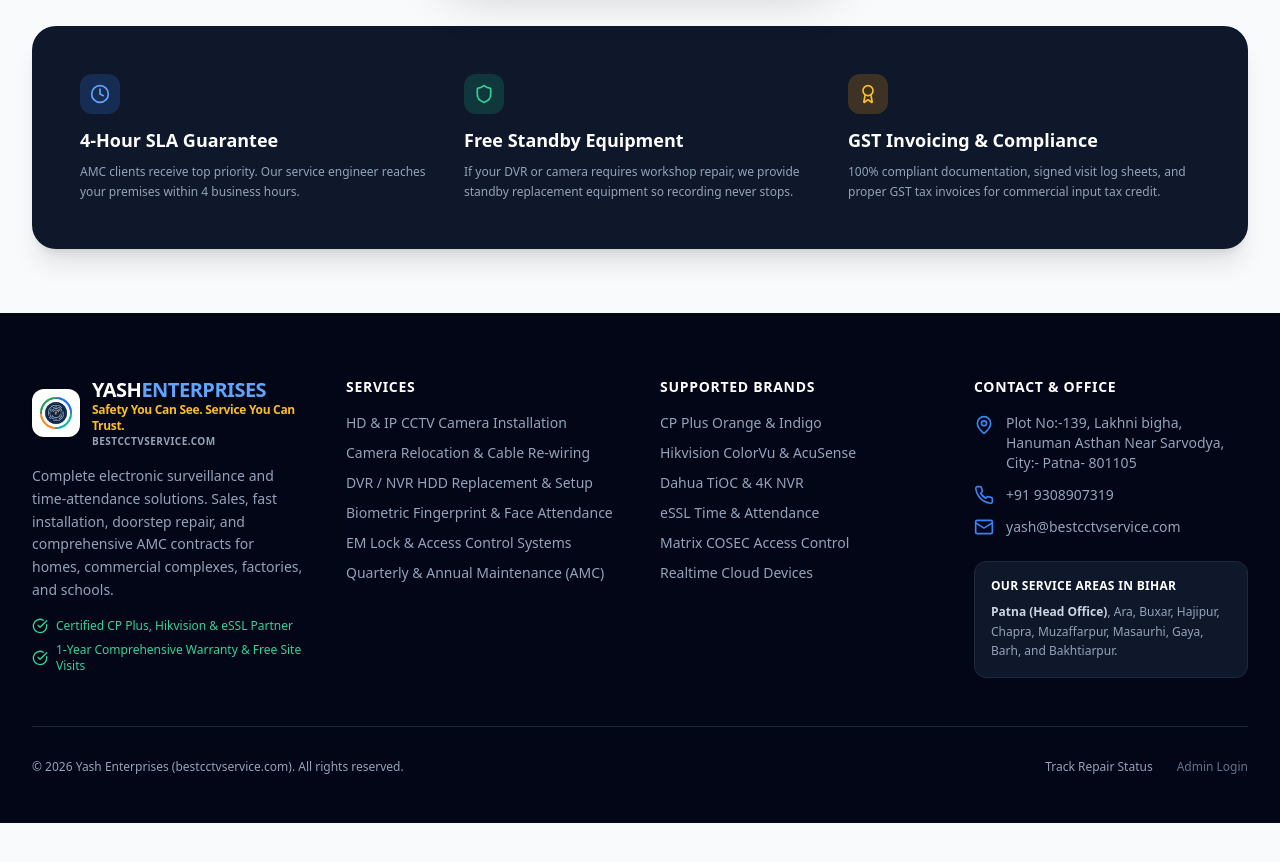
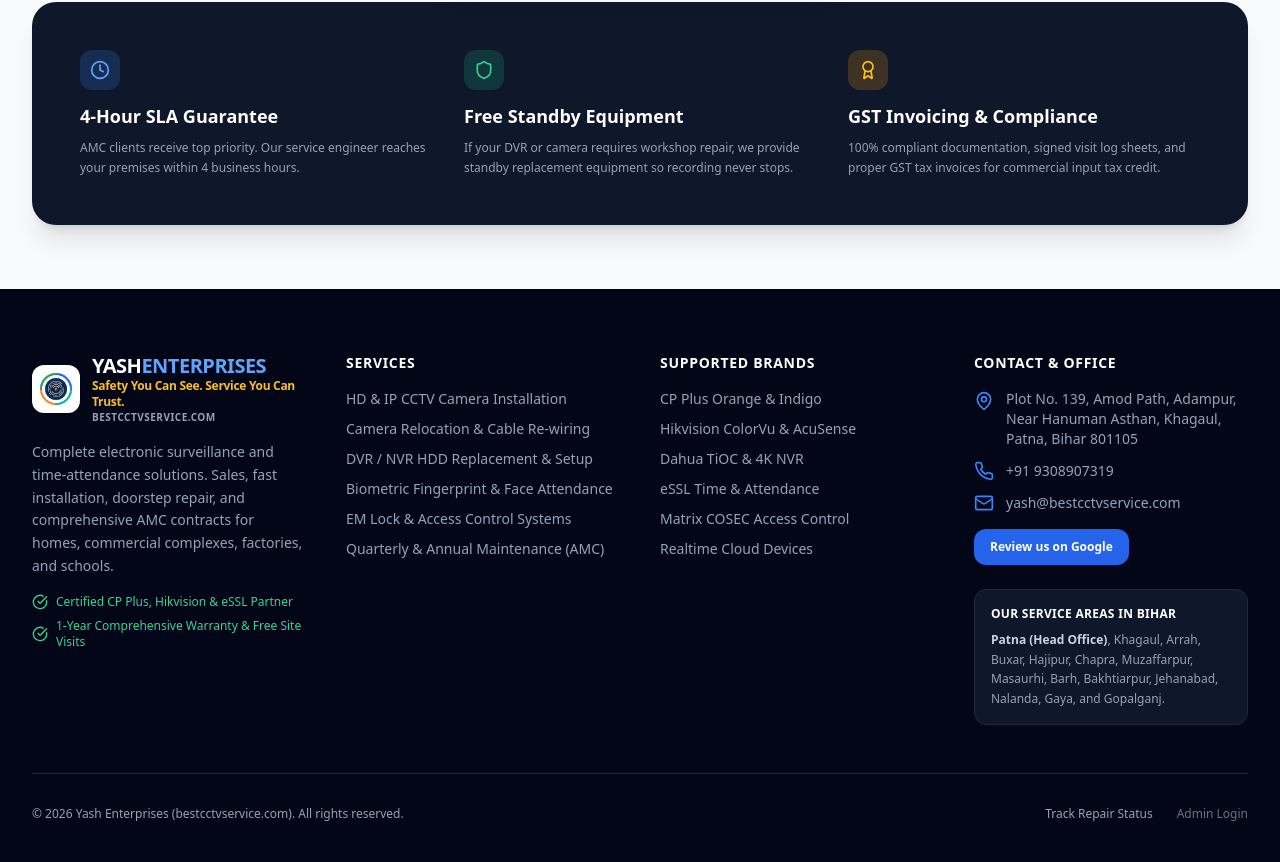
Before and after one commit to praka80402/bt-security-platform, a Next.js app: page /amc in a window 1280 px wide. Shown: the part 1001-1863 px from the top of the page. Before the commit the page ends 1824 px from the top, so only its background shows below. Built offline with nearby package versions, Linux system fonts and the light colour scheme.

Commit message:
Standardize service areas list across Hero, AMC, and ServiceAreas map

```diff
--- a/src/app/(public)/amc/page.tsx
+++ b/src/app/(public)/amc/page.tsx
@@ -4,7 +4,7 @@
 export const metadata: Metadata = {
   title: "CCTV AMC Plans in Patna — Silver, Gold & Corporate | Yash Enterprises",
   description:
-    "Annual maintenance contracts for CCTV in Patna from ₹3,499/year. Quarterly visits, 4-hour priority response, genuine spares. Serving Patna, Ara, Buxar, Hajipur and across Bihar.",
+    "Annual maintenance contracts for CCTV in Patna from ₹3,499/year. Quarterly visits, 4-hour priority response, genuine spares. Serving Patna, Khagaul, Arrah, Buxar, Hajipur, Chapra, Muzaffarpur, Masaurhi, Barh, Bakhtiarpur, Jehanabad, Nalanda, Gaya, and Gopalganj.",
   alternates: { canonical: "/amc" },
 };
 
--- a/src/app/(public)/layout.tsx
+++ b/src/app/(public)/layout.tsx
@@ -17,21 +17,26 @@
     "url": "https://bestcctvservice.com",
     "telephone": "+919308907319",
     "email": "yash@bestcctvservice.com",
+    "foundingDate": "2016-12-01",
     "address": {
       "@type": "PostalAddress",
-      "streetAddress": "Plot No:-139, Lakhni bigha, Hanuman Asthan Near Sarvodya",
+      "streetAddress": "Plot No. 139, Amod Path, Adampur, Near Hanuman Asthan, Khagaul",
       "addressLocality": "Patna",
       "addressRegion": "Bihar",
       "postalCode": "801105",
       "addressCountry": "IN"
     },
     "areaServed": [
-      "Patna", "Ara", "Buxar", "Hajipur", "Chapra",
-      "Muzaffarpur", "Masaurhi", "Gaya", "Barh", "Bakhtiarpur"
+      "Patna", "Khagaul", "Arrah", "Buxar", "Hajipur", "Chapra",
+      "Muzaffarpur", "Masaurhi", "Barh", "Bakhtiarpur",
+      "Jehanabad", "Nalanda", "Gaya", "Gopalganj"
     ],
     "priceRange": "$$",
-    "openingHours": "Mo,Tu,We,Th,Fr,Sa,Su 09:00-20:00",
-    "description": "Top CCTV installation, biometric attendance, and AMC maintenance in Patna and across Bihar."
+    "openingHours": "Mo,Tu,We,Th,Fr,Sa,Su 09:00-21:00",
+    "sameAs": [
+      "https://g.page/r/CTM5PhyYtmlZEBM"
+    ],
+    "description": "CCTV installation, biometric attendance and AMC maintenance in Patna and across Bihar. Authorised for CP Plus, Hikvision, Dahua, eSSL and Matrix."
   };
 
   return (
@@ -40,7 +45,8 @@
         type="application/ld+json"
         dangerouslySetInnerHTML={{ __html: JSON.stringify(jsonLd) }}
       />
-      <div className="flex flex-col min-h-screen">`n        <a href="#main-content" className="sr-only focus:not-sr-only focus:fixed focus:top-4 focus:left-4 focus:z-[100] focus:px-4 focus:py-2 focus:rounded-lg focus:bg-blue-600 focus:text-white focus:font-bold focus:shadow-xl">Skip to content</a>
+      <div className="flex flex-col min-h-screen">
+        <a href="#main-content" className="sr-only focus:not-sr-only focus:fixed focus:top-4 focus:left-4 focus:z-[100] focus:px-4 focus:py-2 focus:rounded-lg focus:bg-blue-600 focus:text-white focus:font-bold focus:shadow-xl">Skip to content</a>
         <Navbar />
         <main id="main-content" className="flex-1">{children}</main>
         <Footer />
--- a/src/app/(public)/page.tsx
+++ b/src/app/(public)/page.tsx
@@ -288,8 +288,8 @@
                   <div className="text-xs text-blue-200 mt-0.5">Active AMC Contracts</div>
                 </div>
                 <div>
-                  <div className="text-3xl font-black text-white">4.9 ★</div>
-                  <div className="text-xs text-blue-200 mt-0.5">Customer Rating</div>
+                  <div className="text-3xl font-black text-white">Since 2016</div>
+                  <div className="text-xs text-blue-200 mt-0.5">Serving Patna &amp; Bihar</div>
                 </div>
               </div>
             </div>
--- a/src/app/(public)/quote/[quotationNo]/page.tsx
+++ b/src/app/(public)/quote/[quotationNo]/page.tsx
@@ -103,7 +103,7 @@
                 {process.env.NEXT_PUBLIC_BRAND_TAGLINE || "Best CCTV Service & Biometric Solutions"}
               </p>
               <div className="mt-2 space-y-0.5 text-xs font-medium text-slate-600 leading-tight max-w-[320px]">
-                <p>Plot No:-139, Lakhni bigha, Hanuman Asthan Near Sarvodya, City:- Patna- 801105</p>
+                <p>Plot No. 139, Amod Path, Adampur, Near Hanuman Asthan, Khagaul, Patna, Bihar 801105</p>
                 <p>State: Bihar, Code: 10 , India</p>
                 <p className="font-bold text-slate-800 flex flex-wrap items-center gap-2 mt-1">
                   <span>Phone: {process.env.NEXT_PUBLIC_PHONE}</span>
--- a/src/app/layout.tsx
+++ b/src/app/layout.tsx
@@ -4,10 +4,13 @@
 export const metadata: Metadata = {
   metadataBase: new URL('https://bestcctvservice.com'),
   title: "Yash Enterprises | CCTV Installation & Biometric Services in Patna, Bihar",
-  description: "Yash Enterprises (bestcctvservice.com) provides top CCTV installation, biometric attendance, and AMC maintenance in Patna, Ara, Buxar, Hajipur, Chapra, Muzaffarpur, Masaurhi, Gaya, Barh, and Bakhtiarpur.",
+  description: "Yash Enterprises (bestcctvservice.com) provides CCTV installation, biometric attendance and AMC maintenance in Patna, Khagaul, Arrah, Buxar, Hajipur, Chapra, Muzaffarpur, Masaurhi, Barh, Bakhtiarpur, Jehanabad, Nalanda, Gaya and Gopalganj. Authorised CP Plus, Hikvision, Dahua and eSSL partner since 2016.",
   keywords: "cctv installation patna, biometric attendance bihar, cp plus dealer patna, hikvision patna, yash enterprises, amc cctv patna, best cctv service bihar",
   alternates: {
     canonical: '/',
+  },
+  verification: {
+    google: 'PASTE_THE_TAG_FROM_SEARCH_CONSOLE_HERE',
   }
 };
 
--- a/src/components/public/Footer.tsx
+++ b/src/components/public/Footer.tsx
@@ -70,7 +70,7 @@
             <ul className="space-y-3 text-sm">
               <li className="flex items-start gap-3">
                 <MapPin className="w-5 h-5 text-blue-500 shrink-0 mt-0.5" />
-                <span>Plot No:-139, Lakhni bigha, Hanuman Asthan Near Sarvodya, City:- Patna- 801105</span>
+                <span>Plot No. 139, Amod Path, Adampur, Near Hanuman Asthan, Khagaul, Patna, Bihar 801105</span>
               </li>
               <li className="flex items-center gap-3">
                 <Phone className="w-5 h-5 text-blue-500 shrink-0" />
@@ -81,10 +81,20 @@
                 <span>yash@bestcctvservice.com</span>
               </li>
             </ul>
+
+            <a
+              href="https://g.page/r/CTM5PhyYtmlZEBM/review"
+              target="_blank"
+              rel="noopener noreferrer"
+              className="mt-4 inline-flex items-center gap-2 px-4 py-2.5 rounded-xl bg-blue-600 hover:bg-blue-700 text-white text-xs font-bold transition"
+            >
+              Review us on Google
+            </a>
+
             <div className="mt-6 p-4 rounded-xl bg-slate-900 border border-slate-800">
               <h5 className="text-xs font-bold text-white mb-2 uppercase tracking-wide text-blue-400">Our Service Areas in Bihar</h5>
               <p className="text-xs text-slate-400 leading-relaxed">
-                <strong className="text-slate-300">Patna (Head Office)</strong>, Ara, Buxar, Hajipur, Chapra, Muzaffarpur, Masaurhi, Gaya, Barh, and Bakhtiarpur.
+                <strong className="text-slate-300">Patna (Head Office)</strong>, Khagaul, Arrah, Buxar, Hajipur, Chapra, Muzaffarpur, Masaurhi, Barh, Bakhtiarpur, Jehanabad, Nalanda, Gaya, and Gopalganj.
               </p>
             </div>
           </div>
--- a/src/components/public/Hero.tsx
+++ b/src/components/public/Hero.tsx
@@ -65,7 +65,7 @@
 
             {/* Subtext */}
             <p className="text-slate-600 font-medium text-base sm:text-lg leading-relaxed max-w-2xl">
-              <strong className="text-slate-900 font-black">Yash Enterprises</strong> brings you crystal-clear HD/IP CCTV cameras, AI-powered biometric attendance, and fast doorstep repair with verified engineers in Patna, Ara, Buxar, Hajipur, Chapra, Muzaffarpur, Masaurhi, Gaya, Barh, and Bakhtiarpur.
+              <strong className="text-slate-900 font-black">Yash Enterprises</strong> brings you crystal-clear HD/IP CCTV cameras, AI-powered biometric attendance, and fast doorstep repair with verified engineers in Patna, Khagaul, Arrah, Buxar, Hajipur, Chapra, Muzaffarpur, Masaurhi, Barh, Bakhtiarpur, Jehanabad, Nalanda, Gaya, and Gopalganj.
             </p>
 
             {/* Badges in Clean Light White Pills */}
--- a/src/components/public/ServiceAreas.tsx
+++ b/src/components/public/ServiceAreas.tsx
@@ -5,15 +5,19 @@
 
 const CITIES = [
   { name: "Patna (HQ)", x: 50, y: 55, color: "bg-blue-500" },
+  { name: "Khagaul", x: 47, y: 57, color: "bg-blue-400" },
+  { name: "Arrah", x: 30, y: 60, color: "bg-orange-500" },
+  { name: "Buxar", x: 12, y: 65, color: "bg-red-500" },
   { name: "Hajipur", x: 52, y: 43, color: "bg-emerald-500" },
+  { name: "Chapra", x: 35, y: 44, color: "bg-pink-500" },
   { name: "Muzaffarpur", x: 58, y: 25, color: "bg-purple-500" },
-  { name: "Chapra", x: 35, y: 44, color: "bg-pink-500" },
-  { name: "Ara", x: 30, y: 60, color: "bg-orange-500" },
-  { name: "Buxar", x: 12, y: 65, color: "bg-red-500" },
   { name: "Masaurhi", x: 48, y: 72, color: "bg-teal-500" },
+  { name: "Barh", x: 75, y: 58, color: "bg-cyan-500" },
+  { name: "Bakhtiarpur", x: 65, y: 56, color: "bg-indigo-500" },
+  { name: "Jehanabad", x: 45, y: 78, color: "bg-rose-500" },
+  { name: "Nalanda", x: 60, y: 75, color: "bg-amber-500" },
   { name: "Gaya", x: 42, y: 88, color: "bg-yellow-500" },
-  { name: "Bakhtiarpur", x: 65, y: 56, color: "bg-indigo-500" },
-  { name: "Barh", x: 75, y: 58, color: "bg-cyan-500" },
+  { name: "Gopalganj", x: 20, y: 20, color: "bg-lime-500" },
 ];
 
 export default function ServiceAreas() {
```
